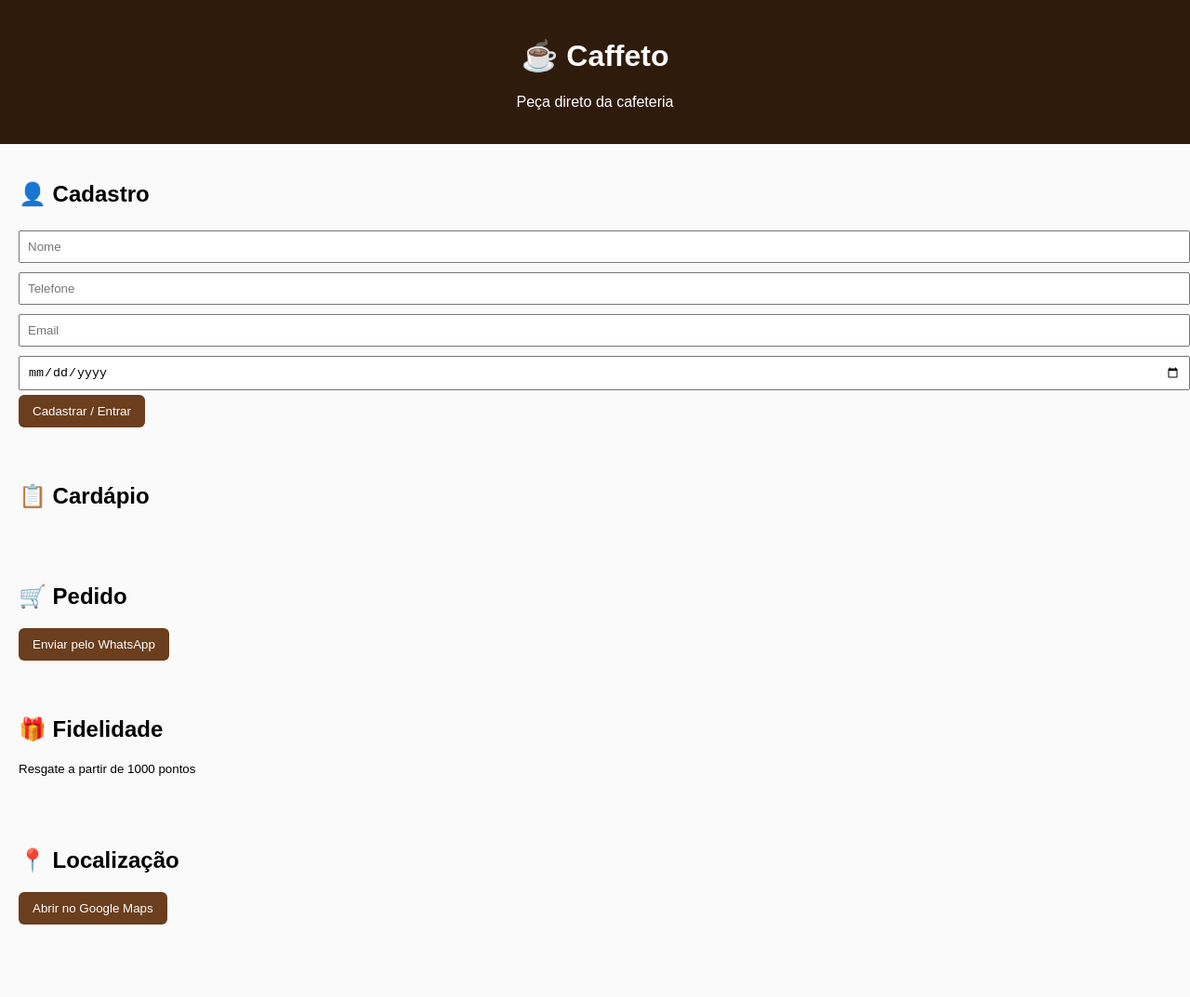
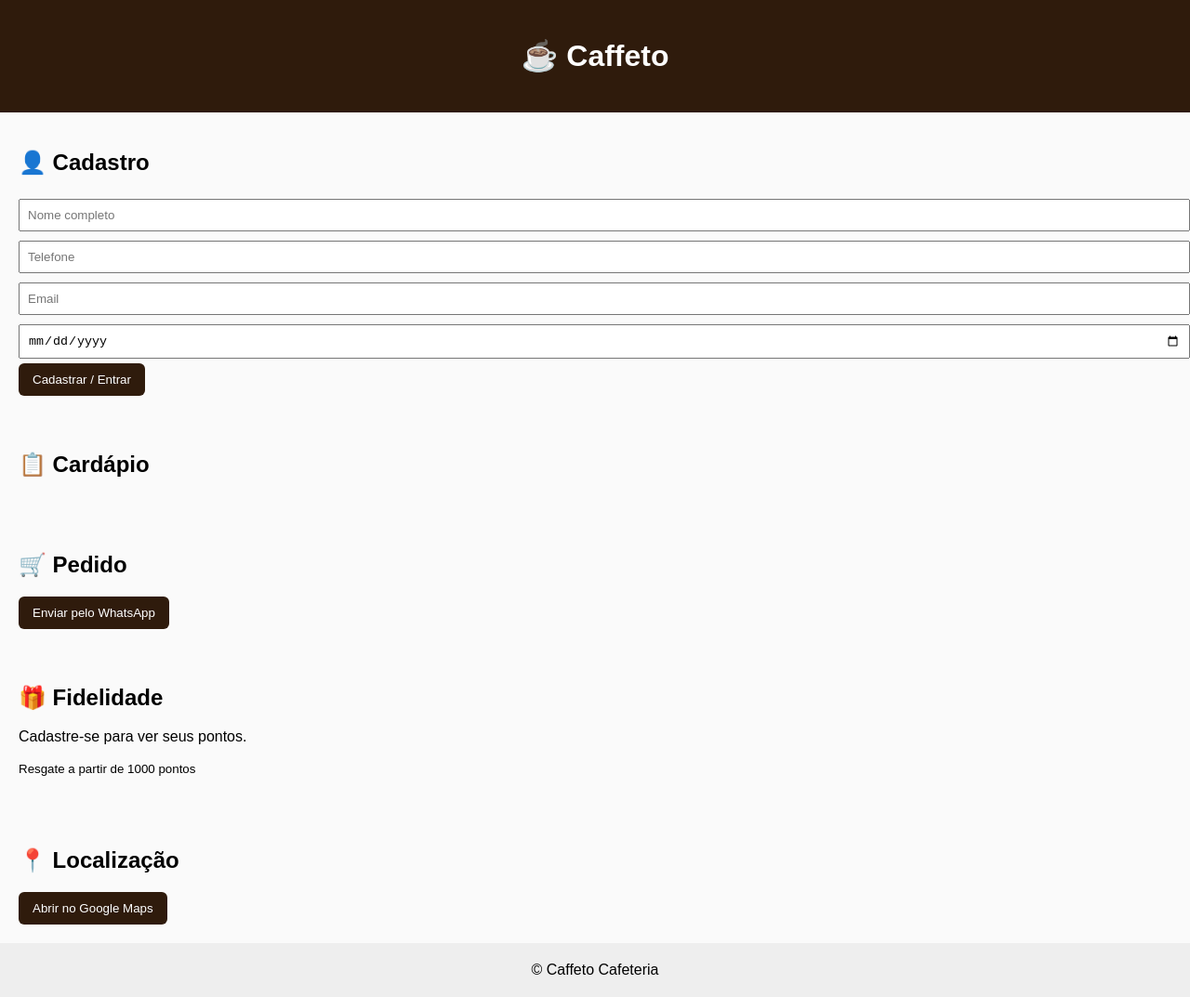
Before and after one commit to caffetobarcarena-prog/caffeto-web, a plain HTML site: page public/index.html in a window 1280 px wide. Shown: the whole page at 93% size. Before the commit the page ends 1015 px from the top, so only its background shows below. Drawn offline with Linux system fonts and the light colour scheme; a script that the page names is missing.

Commit message:
Update index.html

```diff
--- a/public/index.html
+++ b/public/index.html
@@ -1,37 +1,77 @@
 <!DOCTYPE html>
 <html lang="pt-br">
 <head>
-<meta charset="UTF-8">
-<title>Caffeto</title>
-<meta name="viewport" content="width=device-width,initial-scale=1">
+<meta charset="UTF-8" />
+<title>Caffeto Cafeteria</title>
+
+<meta name="viewport" content="width=device-width, initial-scale=1.0"/>
 
 <style>
-body{margin:0;font-family:Arial;background:#fafafa}
-header{background:#2f1b0c;color:white;padding:20px;text-align:center}
-section{padding:20px}
-.card{background:white;padding:15px;margin-bottom:15px;border-radius:10px}
-button{background:#6b3e1d;color:white;border:none;padding:10px 15px;border-radius:6px}
-input{width:100%;padding:8px;margin:5px 0}
+
+:root {
+  --main-color: #2f1b0c;
+}
+
+body {
+  margin:0;
+  font-family: Arial, sans-serif;
+  background:#fafafa;
+}
+
+header {
+  background:var(--main-color);
+  color:white;
+  padding:20px;
+  text-align:center;
+}
+
+header img {
+  height:60px;
+}
+
+section { padding:20px; }
+
+.card {
+  background:white;
+  padding:15px;
+  margin-bottom:15px;
+  border-radius:10px;
+}
+
+button {
+  background:var(--main-color);
+  color:white;
+  border:none;
+  padding:10px 15px;
+  border-radius:6px;
+  cursor:pointer;
+}
+
+input {
+  width:100%;
+  padding:8px;
+  margin:5px 0;
+}
+
+footer {
+  text-align:center;
+  padding:20px;
+  background:#eee;
+}
+
 </style>
-
-  <link rel="manifest" href="/manifest.json">
-<script>
-if("serviceWorker"in navigator){
- navigator.serviceWorker.register("/sw.js");
-}
-</script>
 </head>
 
 <body>
 
 <header>
 <h1>☕ Caffeto</h1>
-<p>Peça direto da cafeteria</p>
+<p></p>
 </header>
 
 <section>
 <h2>👤 Cadastro</h2>
-<input id="cname" placeholder="Nome">
+<input id="cname" placeholder="Nome completo">
 <input id="cphone" placeholder="Telefone">
 <input id="cemail" placeholder="Email">
 <input id="cbirth" type="date">
@@ -46,13 +86,13 @@ if("serviceWorker"in navigator){
 
 <section>
 <h2>🛒 Pedido</h2>
-<div id="cart"></div>
+<div id="cart" id="cartEl"></div>
 <button id="whatsBtn">Enviar pelo WhatsApp</button>
 </section>
 
 <section>
 <h2>🎁 Fidelidade</h2>
-<div id="pointsBox"></div>
+<div id="pointsBox">Cadastre-se para ver seus pontos.</div>
 <p><small>Resgate a partir de 1000 pontos</small></p>
 </section>
 
@@ -61,6 +101,11 @@ if("serviceWorker"in navigator){
 <button id="mapsBtn">Abrir no Google Maps</button>
 </section>
 
+<footer>
+© Caffeto Cafeteria
+</footer>
+
 <script type="module" src="site.js"></script>
+
 </body>
 </html>
```
